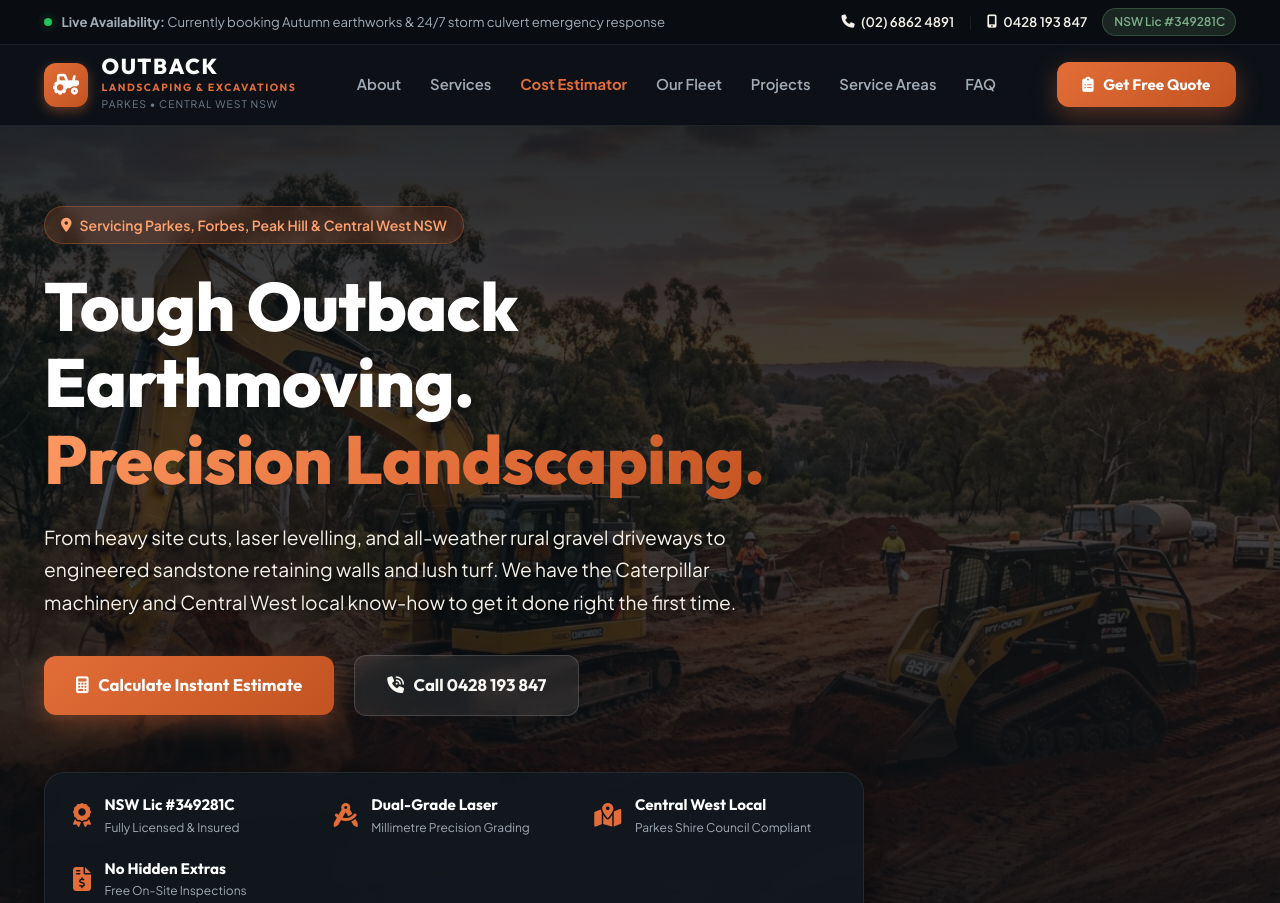
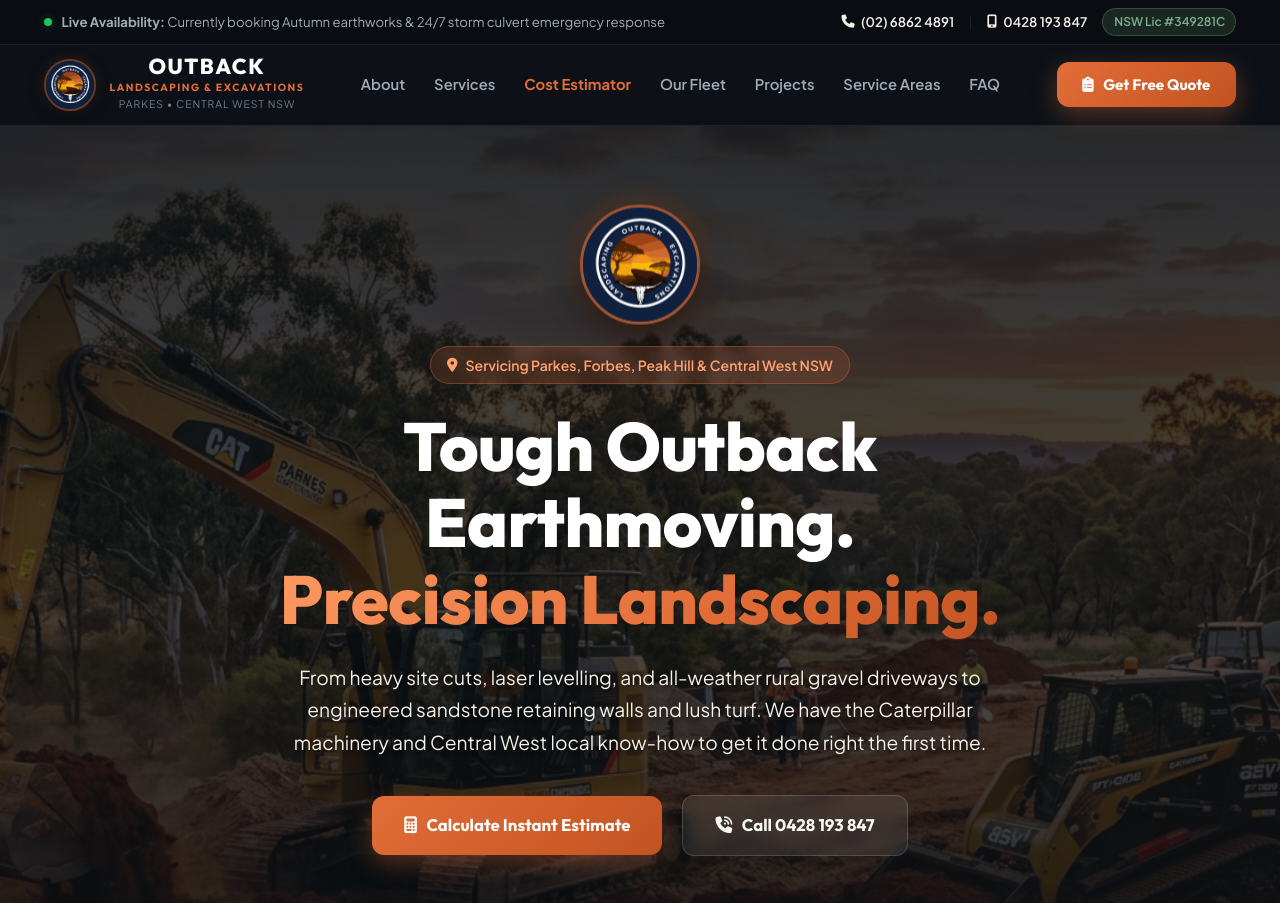
Before and after one commit to ChaseForrester/outback-landscaping-parkes, a website built with Vite: page index.html in a window 1280 px wide. Shown: the top 903 px of the page. Built offline with nearby package versions, Linux system fonts and the light colour scheme; some icons are missing.

Commit message:
feat: add official Outback Landscaping & Excavations logo, center hero and brand typography

```diff
--- a/index.html
+++ b/index.html
@@ -13,11 +13,9 @@
   <meta name="robots" content="index, follow, max-image-preview:large, max-snippet:-1, max-video-preview:-1">
   <link rel="canonical" href="https://chaseforrester.github.io/outback-landscaping-parkes/">
 
-  <!-- Geo Meta Tags for Local Australian SEO -->
-  <meta name="geo.region" content="AU-NSW">
-  <meta name="geo.placename" content="Parkes">
-  <meta name="geo.position" content="-33.1378;148.1758">
-  <meta name="ICBM" content="-33.1378, 148.1758">
+  <!-- Favicon -->
+  <link rel="icon" type="image/png" href="./images/logo.png">
+  <link rel="apple-touch-icon" href="./images/logo.png">
 
   <!-- Open Graph / Facebook -->
   <meta property="og:type" content="business.business">
@@ -227,9 +225,7 @@
   <header class="main-header" id="navbar">
     <div class="container header-container">
       <a href="#" class="brand-logo" id="logo-link">
-        <div class="brand-icon-wrapper">
-          <i class="fa-solid fa-tractor brand-icon"></i>
-        </div>
+        <img src="./images/logo.png" alt="Outback Landscaping and Excavations Logo" class="brand-logo-img">
         <div class="brand-text">
           <span class="brand-title">OUTBACK</span>
           <span class="brand-subtitle">LANDSCAPING &amp; EXCAVATIONS</span>
@@ -262,7 +258,13 @@
     <!-- Mobile Navigation Drawer -->
     <div class="mobile-nav-drawer" id="mobile-nav">
       <div class="mobile-nav-header">
-        <span class="brand-title">OUTBACK</span>
+        <div class="brand-logo">
+          <img src="./images/logo.png" alt="Outback Logo" class="brand-logo-img-sm">
+          <div class="brand-text">
+            <span class="brand-title">OUTBACK</span>
+            <span class="brand-subtitle">LANDSCAPING &amp; EXCAVATIONS</span>
+          </div>
+        </div>
         <button class="mobile-close" id="mobile-close-btn" aria-label="Close menu">&times;</button>
       </div>
       <ul class="mobile-nav-links">
@@ -289,7 +291,10 @@
       </div>
 
       <div class="container hero-container">
-        <div class="hero-content">
+        <div class="hero-content hero-content-centered">
+          <div class="hero-logo-wrapper">
+            <img src="./images/logo.png" alt="Outback Landscaping & Excavations Emblem" class="hero-logo-emblem">
+          </div>
           <div class="hero-tagline-badge">
             <i class="fa-solid fa-location-dot"></i> Servicing Parkes, Forbes, Peak Hill &amp; Central West NSW
           </div>
@@ -999,7 +1004,7 @@
     <div class="modal-dialog" role="dialog" aria-modal="true" aria-labelledby="modal-title">
       <button class="modal-close-btn" id="close-quote-modal" aria-label="Close dialog">&times;</button>
       <div class="modal-header">
-        <div class="modal-icon"><i class="fa-solid fa-clipboard-list"></i></div>
+        <img src="./images/logo.png" alt="Outback Logo" class="modal-logo-img">
         <div>
           <h3 class="modal-title" id="modal-title">Request On-Site Inspection &amp; Quote</h3>
           <p class="modal-subtitle">Parkes, Forbes, Peak Hill &amp; Central West NSW</p>
@@ -1074,8 +1079,12 @@
     <div class="container footer-container">
       <div class="footer-col brand-col">
         <div class="footer-logo">
-          <i class="fa-solid fa-tractor"></i>
-          <span class="brand-title">OUTBACK</span>
+          <img src="./images/logo.png" alt="Outback Landscaping and Excavations Logo" class="footer-logo-img">
+          <div class="brand-text">
+            <span class="brand-title">OUTBACK</span>
+            <span class="brand-subtitle">LANDSCAPING &amp; EXCAVATIONS</span>
+            <span class="brand-location">PARKES • CENTRAL WEST NSW</span>
+          </div>
         </div>
         <p class="footer-bio">
           Outback Landscaping and Excavations is your licensed earthmoving and structural landscaping specialist based in Parkes, Central West NSW. Proudly delivering civil-standard precision, reliable machinery, and durable Australian landscapes.
--- a/src/style.css
+++ b/src/style.css
@@ -318,22 +318,33 @@ button, input, select, textarea {
   gap: 0.85rem;
 }
 
-.brand-icon-wrapper {
+.brand-logo-img {
+  width: 52px;
+  height: 52px;
+  border-radius: 50%;
+  object-fit: cover;
+  border: 2px solid rgba(226, 109, 56, 0.45);
+  box-shadow: 0 4px 14px rgba(0, 0, 0, 0.5), 0 0 12px rgba(226, 109, 56, 0.2);
+  transition: transform var(--transition-fast);
+}
+
+.brand-logo:hover .brand-logo-img {
+  transform: scale(1.05);
+}
+
+.brand-logo-img-sm {
   width: 44px;
   height: 44px;
-  border-radius: var(--radius-md);
-  background: linear-gradient(135deg, var(--color-primary) 0%, var(--color-primary-dark) 100%);
-  display: flex;
-  align-items: center;
-  justify-content: center;
-  color: #FFF;
-  font-size: 1.3rem;
-  box-shadow: 0 4px 12px rgba(226, 109, 56, 0.4);
+  border-radius: 50%;
+  object-fit: cover;
+  border: 2px solid rgba(226, 109, 56, 0.45);
 }
 
 .brand-text {
   display: flex;
   flex-direction: column;
+  text-align: center;
+  align-items: center;
 }
 
 .brand-title {
@@ -526,7 +537,41 @@ button, input, select, textarea {
 }
 
 .hero-content {
-  max-width: 820px;
+  max-width: 860px;
+}
+
+.hero-content-centered {
+  margin: 0 auto;
+  text-align: center;
+  display: flex;
+  flex-direction: column;
+  align-items: center;
+}
+
+.hero-logo-wrapper {
+  margin-bottom: 1.25rem;
+  display: flex;
+  justify-content: center;
+}
+
+.hero-logo-emblem {
+  width: 120px;
+  height: 120px;
+  border-radius: 50%;
+  object-fit: cover;
+  border: 3px solid rgba(226, 109, 56, 0.6);
+  box-shadow: 0 8px 32px rgba(0, 0, 0, 0.7), 0 0 28px rgba(226, 109, 56, 0.4);
+  transition: transform 0.4s cubic-bezier(0.4, 0, 0.2, 1);
+  animation: floatLogo 6s ease-in-out infinite;
+}
+
+@keyframes floatLogo {
+  0%, 100% { transform: translateY(0px); }
+  50% { transform: translateY(-6px); }
+}
+
+.hero-logo-emblem:hover {
+  transform: scale(1.08) rotate(2deg);
 }
 
 .hero-tagline-badge {
@@ -552,6 +597,7 @@ button, input, select, textarea {
   color: #FFFFFF;
   margin-bottom: 1.5rem;
   letter-spacing: -0.5px;
+  text-align: center;
 }
 
 .hero-lead {
@@ -560,12 +606,16 @@ button, input, select, textarea {
   line-height: 1.7;
   margin-bottom: 2.25rem;
   text-shadow: 0 2px 4px rgba(0, 0, 0, 0.6);
-  max-width: 740px;
+  max-width: 760px;
+  margin-left: auto;
+  margin-right: auto;
+  text-align: center;
 }
 
 .hero-cta-group {
   display: flex;
   align-items: center;
+  justify-content: center;
   gap: 1.25rem;
   flex-wrap: wrap;
   margin-bottom: 3.5rem;
@@ -1672,16 +1722,12 @@ button, input, select, textarea {
   border-bottom: 1px solid var(--color-border);
 }
 
-.modal-icon {
-  width: 46px;
-  height: 46px;
-  background: rgba(226, 109, 56, 0.15);
-  border-radius: var(--radius-md);
-  display: flex;
-  align-items: center;
-  justify-content: center;
-  color: var(--color-primary);
-  font-size: 1.3rem;
+.modal-logo-img {
+  width: 50px;
+  height: 50px;
+  border-radius: 50%;
+  object-fit: cover;
+  border: 2px solid rgba(226, 109, 56, 0.4);
 }
 
 .modal-title {
@@ -1806,13 +1852,16 @@ select.form-control option {
 .footer-logo {
   display: flex;
   align-items: center;
-  gap: 0.75rem;
+  gap: 1rem;
   margin-bottom: 1.25rem;
 }
 
-.footer-logo i {
-  color: var(--color-primary);
-  font-size: 1.5rem;
+.footer-logo-img {
+  width: 56px;
+  height: 56px;
+  border-radius: 50%;
+  object-fit: cover;
+  border: 2px solid rgba(226, 109, 56, 0.4);
 }
 
 .footer-bio {
```
Also changed, not shown: public/images/logo.png (added).
